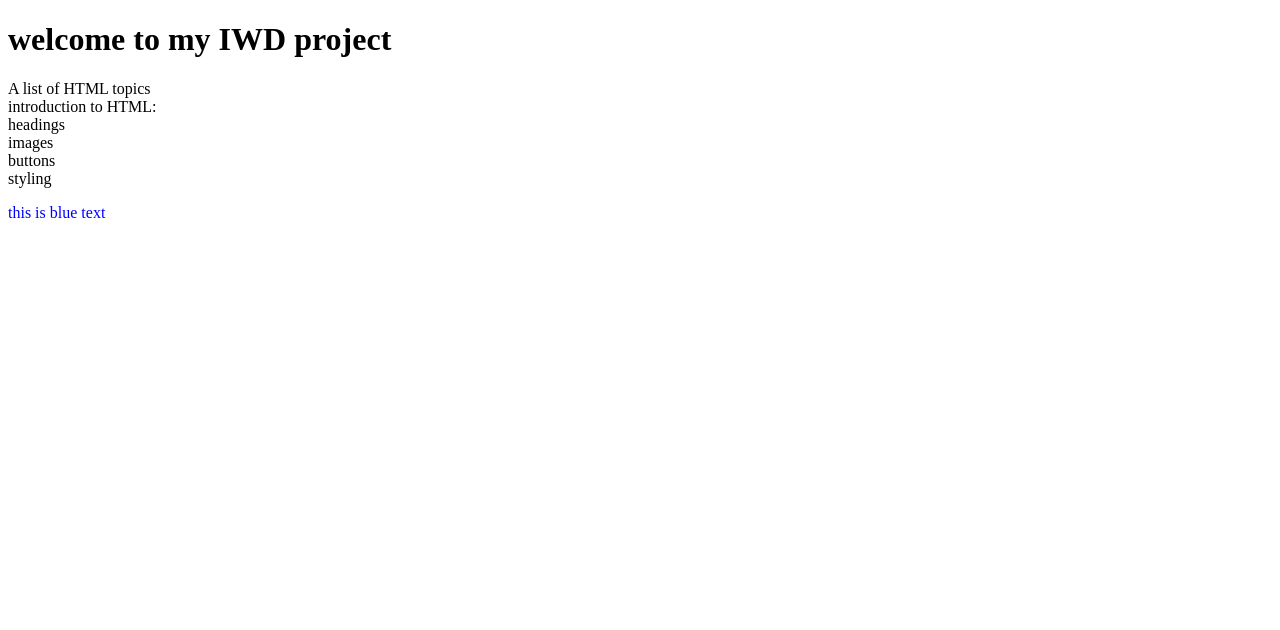
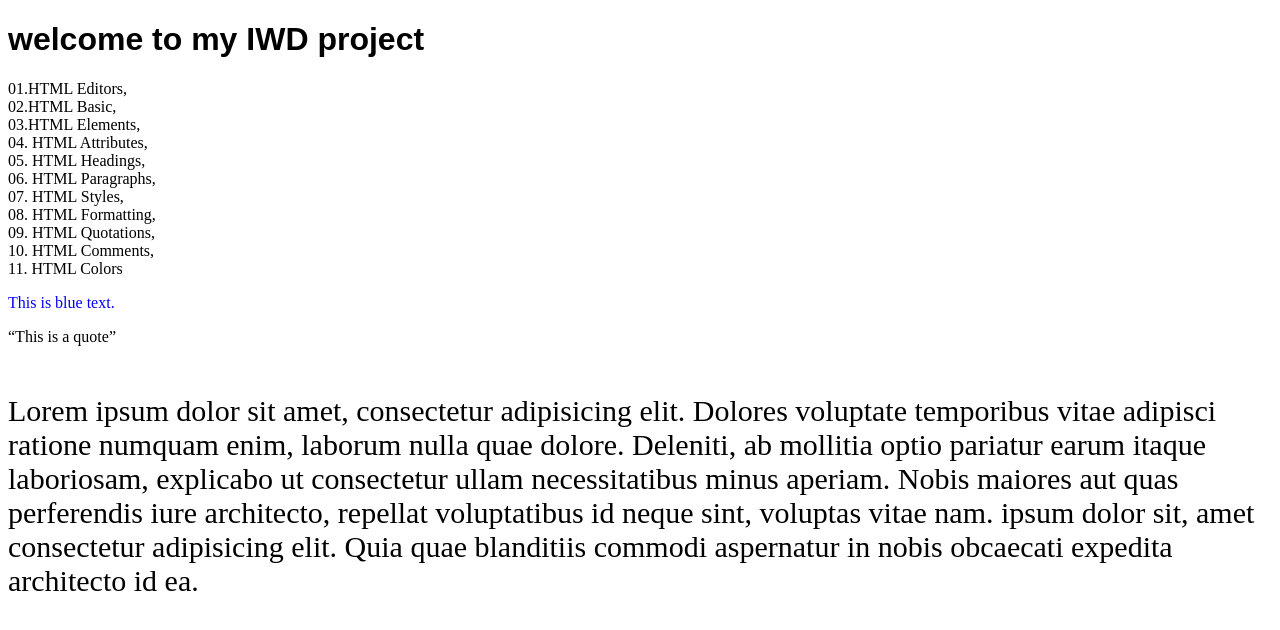
Before and after one commit to cletus27/icuiwd, a plain HTML site: page icuiwd/index.html in a window 1280 px wide. Drawn offline with Linux system fonts and the light colour scheme.

Commit message:
Add files via upload
IWD ASSIGMENT

Signed-off-by: Cletus m <cletusmubanga@gmail.com>

```diff
--- a/icuiwd/index.html
+++ b/icuiwd/index.html
@@ -6,11 +6,19 @@
     <title>IWD Profect</title>
 </head>
 <body>
-    <h1>welcome to my IWD project</h1>
-    <p> A list of HTML topics <br> introduction to HTML: <br>
-    headings <br> images <br> buttons <br> styling
+    <h1 style="font-family: Arial, Helvetica, sans-serif;">welcome to my IWD project</h1>
+    <p> 01.HTML Editors, <br> 02.HTML Basic, <br> 03.HTML Elements, <br> 04. HTML Attributes, <br> 05. HTML Headings, <br> 06. HTML
+        Paragraphs, <br> 07. HTML Styles, <br> 08. HTML Formatting, <br> 09. HTML Quotations, <br> 10. HTML Comments, <br> 11. HTML
+        Colors <br>
  </p>
- <p style="color: blue;">this is blue text</p>
+ <p style="color:blue;">This is blue text.</p>
+<!-- This is a comment -->
+<q>This is a quote</q> <br> <br>
+
+<p style="font-size: 30px;"> Lorem ipsum dolor sit amet, consectetur adipisicing elit. Dolores voluptate temporibus vitae adipisci ratione numquam enim, laborum nulla quae dolore. Deleniti, ab mollitia optio pariatur earum itaque laboriosam, explicabo ut consectetur ullam necessitatibus minus aperiam. Nobis maiores aut quas perferendis iure architecto, repellat voluptatibus id neque sint, voluptas vitae nam. ipsum dolor sit, amet consectetur adipisicing elit. Quia quae blanditiis commodi aspernatur in nobis obcaecati expedita architecto id ea.</p>
+<!-- This is a paragraph -->
+<br>
+
 
 </body>
 </html>
```
